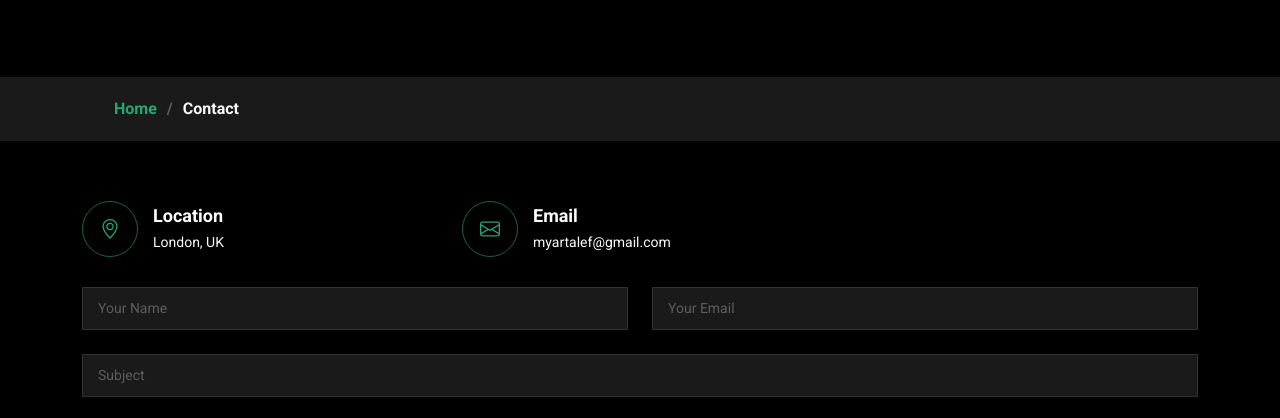
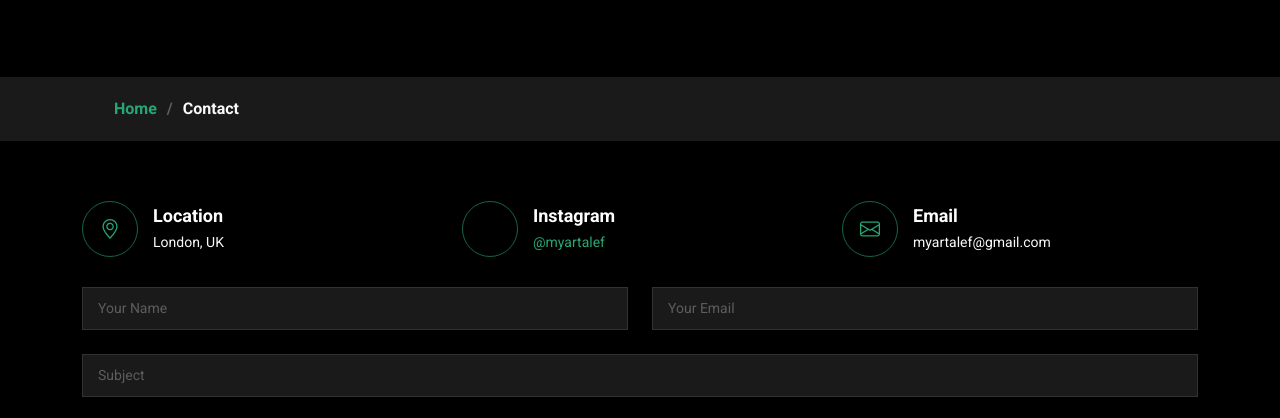
Before and after one commit to eualeuk/portfolio_website, a plain HTML site: page contact.html in a window 1280 px wide. Shown: the part 339-757 px from the top of the page. Drawn offline with Linux system fonts and the light colour scheme.

Commit message:
Added instagram links to contact.html

```diff
--- a/contact.html
+++ b/contact.html
@@ -59,7 +59,7 @@
       </nav>
 
       <div class="header-social-links">
-        <a href="#" class="instagram"><i class="bi bi-instagram"></i></a>
+        <a href="https://www.instagram.com/myartalef" class="instagram"><i class="bi bi-instagram"></i></a>
       </div>
 
     </div>
@@ -103,6 +103,16 @@
                 <div>
                   <h3>Location</h3>
                   <p>London, UK</p>
+                </div>
+              </div>
+            </div><!-- End Info Item -->
+
+            <div class="col-lg-4">
+              <div class="info-item d-flex align-items-center">
+                <i class="bi bi-instagra flex-shrink-0"></i>
+                <div>
+                  <h3>Instagram</h3>
+                  <p><a href="https://www.instagram.com/myartalef">@myartalef</a></p>
                 </div>
               </div>
             </div><!-- End Info Item -->
```
